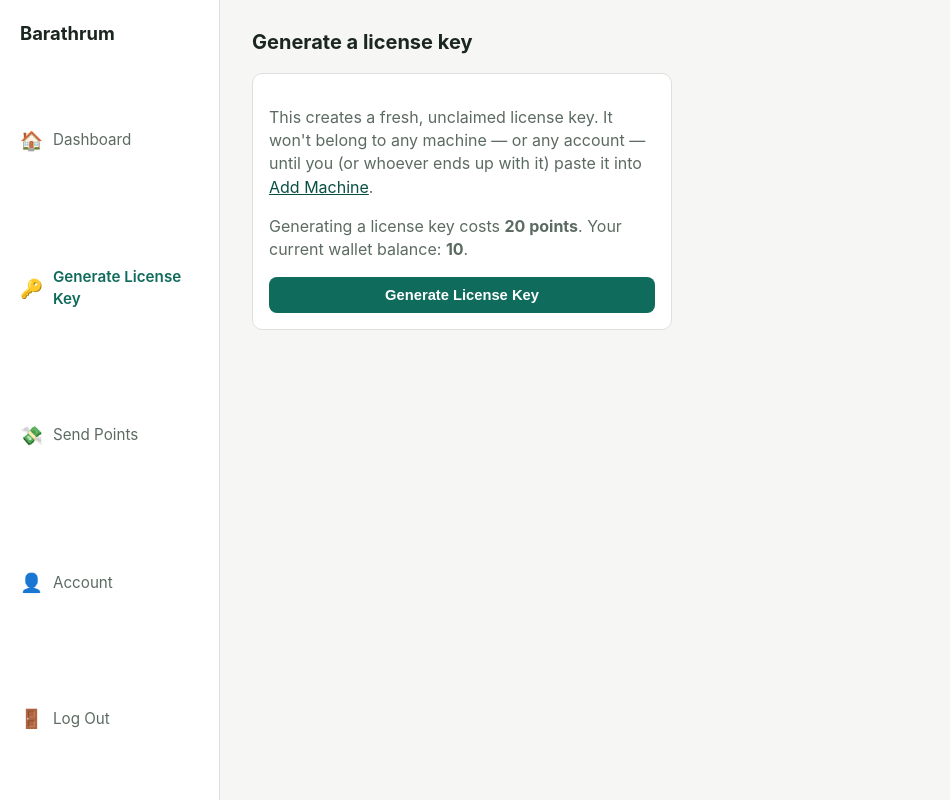
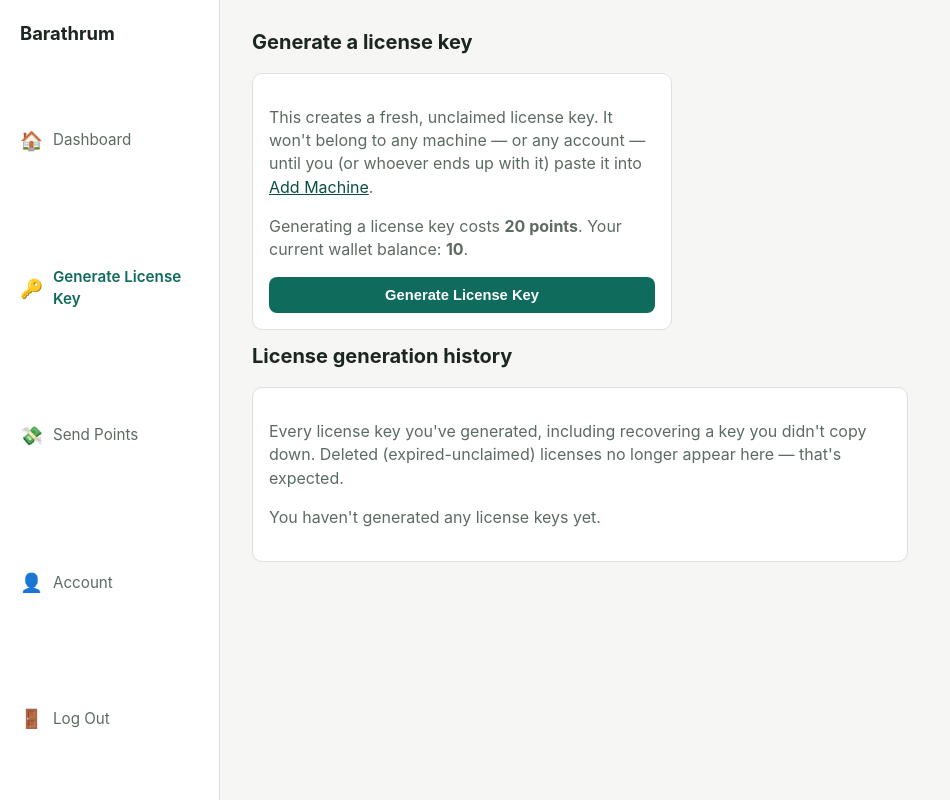
Before and after one commit to benzgarcel122-crypto/barathrum-backend, a Django app: page /licenses/generate/ in a window 1280 px wide. Shown: the whole page, without its empty margins (0-950 px from the left). Run offline with Django 5.2, Linux system fonts and the light colour scheme; a user stored in the database is signed in; tables that the repository leaves empty hold one stand-in row (values such as "Sample post").

Commit message:
Update generate_license.html

```diff
--- a/dashboard/templates/dashboard/generate_license.html
+++ b/dashboard/templates/dashboard/generate_license.html
@@ -20,4 +20,39 @@
   </form>
 </div>
 
+<div class="page-header">
+  <h1>License generation history</h1>
+</div>
+
+<div class="card">
+  <p class="text-muted">Every license key you've generated, including recovering a key you didn't
+    copy down. Deleted (expired-unclaimed) licenses no longer appear here — that's expected.</p>
+  {% if history %}
+    <table style="width:100%; font-size:0.88rem; border-collapse: collapse;">
+      {% for entry in history %}
+      <tr style="border-top:1px solid var(--color-border);">
+        <td style="padding:8px 0; font-family: monospace;">{{ entry.license.license_key }}</td>
+        <td style="padding:8px 0;" class="text-muted">{{ entry.license.created_at }}</td>
+        {% if entry.status == "claimed" %}
+          <td style="padding:8px 0; text-align:right; color: var(--color-green);">
+            Claimed
+            {% if entry.machine %}
+              — {{ entry.machine.nickname|default:"(no nickname)" }},
+              {{ entry.machine.days_remaining }} day{{ entry.machine.days_remaining|pluralize }} left
+            {% endif %}
+          </td>
+        {% else %}
+          <td style="padding:8px 0; text-align:right;
+              color: {% if entry.days_until_expiry <= 5 %}var(--color-red){% else %}var(--color-text-muted){% endif %};">
+            Unclaimed — expires in {{ entry.days_until_expiry }} day{{ entry.days_until_expiry|pluralize }}
+          </td>
+        {% endif %}
+      </tr>
+      {% endfor %}
+    </table>
+  {% else %}
+    <p class="text-muted">You haven't generated any license keys yet.</p>
+  {% endif %}
+</div>
+
 {% endblock %}
```
